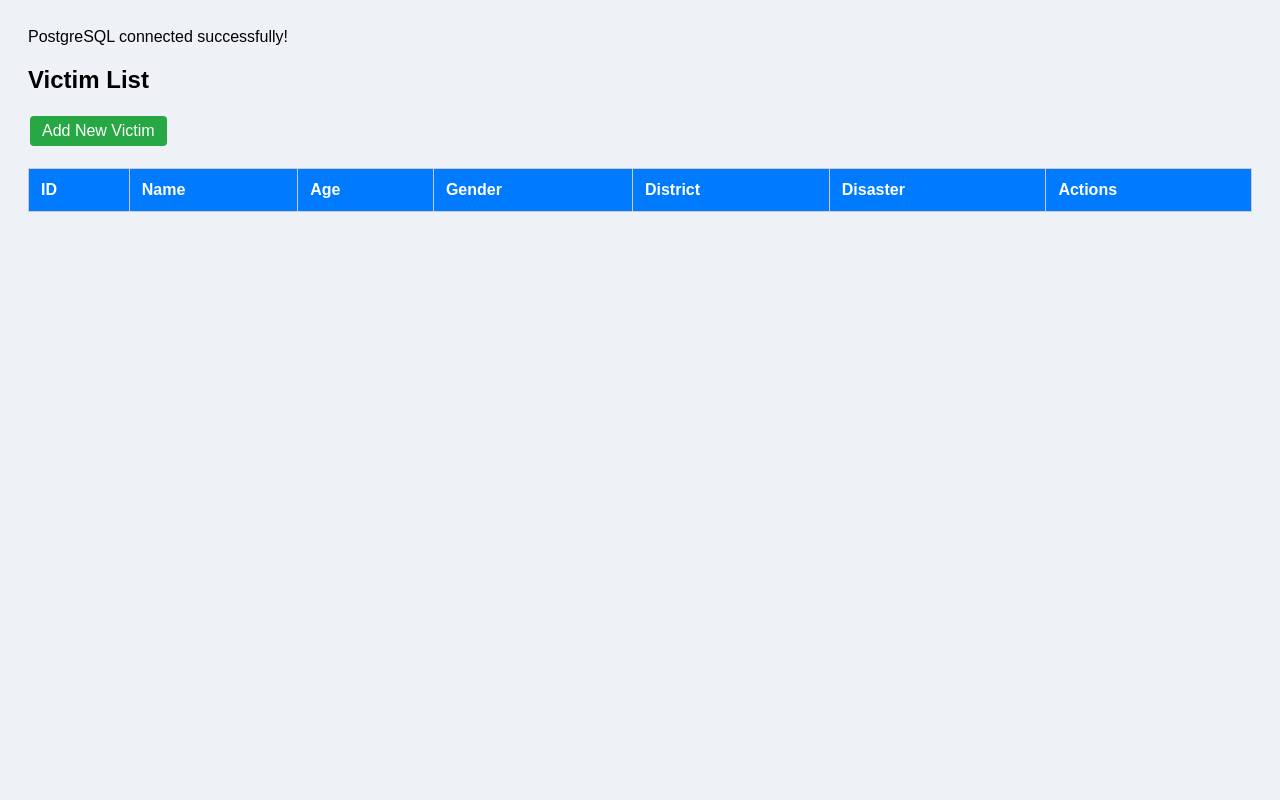
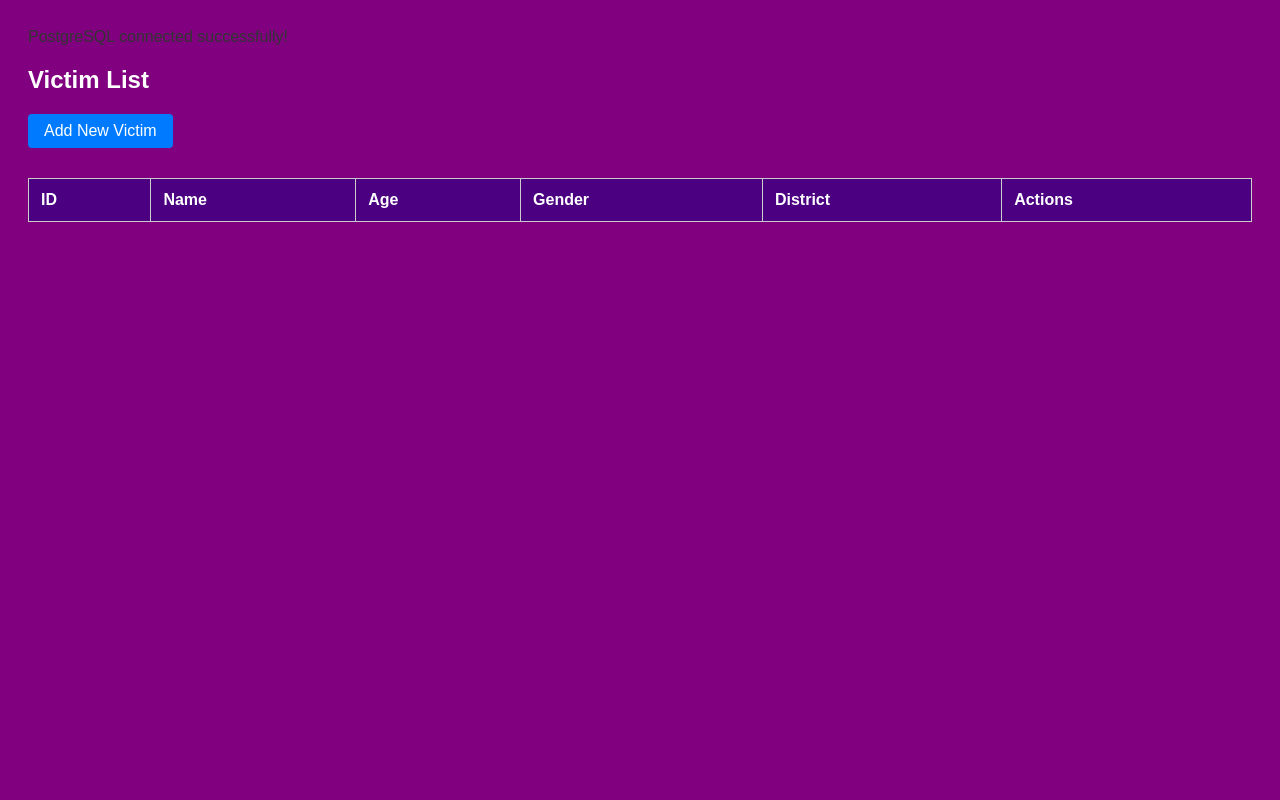
Before and after one commit to kmadaniel/workshop2, a PHP site: page /list_victims.php in a window 1280 px wide. Run offline with PHP 8.4, Linux system fonts and the light colour scheme; data that the repository does not hold is empty; some libraries are stand-ins or nearby versions.

Commit message:
Added victim module: add, delete, edit, insert, list, and view victims

```diff
--- a/victim/list_victims.php
+++ b/victim/list_victims.php
@@ -1,14 +1,16 @@
-<?php include "../db.php"; ?>
+<?php
+include "../db.php";
+?>
 
 <!DOCTYPE html>
 <html>
 <head>
     <title>Victim List</title>
     <style>
-        body { font-family: Arial; background: #eef2f7; padding: 20px; }
-        table { width: 100%; border-collapse: collapse; margin-top: 20px; }
+        body { font-family: Arial; background: #800080; padding: 20px; color: #333; }
+        table { width: 100%; border-collapse: collapse; margin-top: 20px; background: #fff; }
         th, td { padding: 12px; border: 1px solid #ccc; text-align: left; }
-        th { background: #007bff; color: white; }
+        th { background: #4b0082; color: white; }
         a.button {
             display: inline-block;
             padding: 6px 12px;
@@ -19,12 +21,22 @@
             border-radius: 4px;
         }
         a.button.delete { background: #dc3545; }
+        h2 { color: #fff; }
+        a.add-btn {
+            display: inline-block;
+            margin-bottom: 10px;
+            padding: 8px 16px;
+            background: #007bff;
+            color: white;
+            border-radius: 4px;
+            text-decoration: none;
+        }
     </style>
 </head>
 <body>
 
 <h2>Victim List</h2>
-<a href="add_victim.php" class="button">Add New Victim</a>
+<a href="add_victim.php" class="add-btn">Add New Victim</a>
 
 <table>
     <tr>
@@ -33,16 +45,15 @@
         <th>Age</th>
         <th>Gender</th>
         <th>District</th>
-        <th>Disaster</th>
         <th>Actions</th>
     </tr>
 
 <?php
+// Fetch all victims
 $stmt = $conn->query("
-    SELECT v.victim_id, v.name, v.age, v.gender, v.district, d.disaster_name
-    FROM victim v
-    LEFT JOIN disaster d ON v.disaster_id = d.disaster_id
-    ORDER BY v.victim_id DESC
+    SELECT victim_id, name, age, gender, district
+    FROM victim
+    ORDER BY victim_id DESC
 ");
 
 while ($row = $stmt->fetch(PDO::FETCH_ASSOC)) {
@@ -52,7 +63,6 @@ while ($row = $stmt->fetch(PDO::FETCH_ASSOC)) {
     echo "<td>{$row['age']}</td>";
     echo "<td>{$row['gender']}</td>";
     echo "<td>{$row['district']}</td>";
-    echo "<td>{$row['disaster_name']}</td>";
     echo "<td>
             <a class='button' href='edit_victim.php?id={$row['victim_id']}'>Edit</a>
             <a class='button delete' href='delete_victim.php?id={$row['victim_id']}' onclick=\"return confirm('Are you sure?')\">Delete</a>
```
Also changed, not shown: victim/delete_victim.php (added, +16 -0 lines), victim/edit_victim.php (added, +64 -0 lines).
